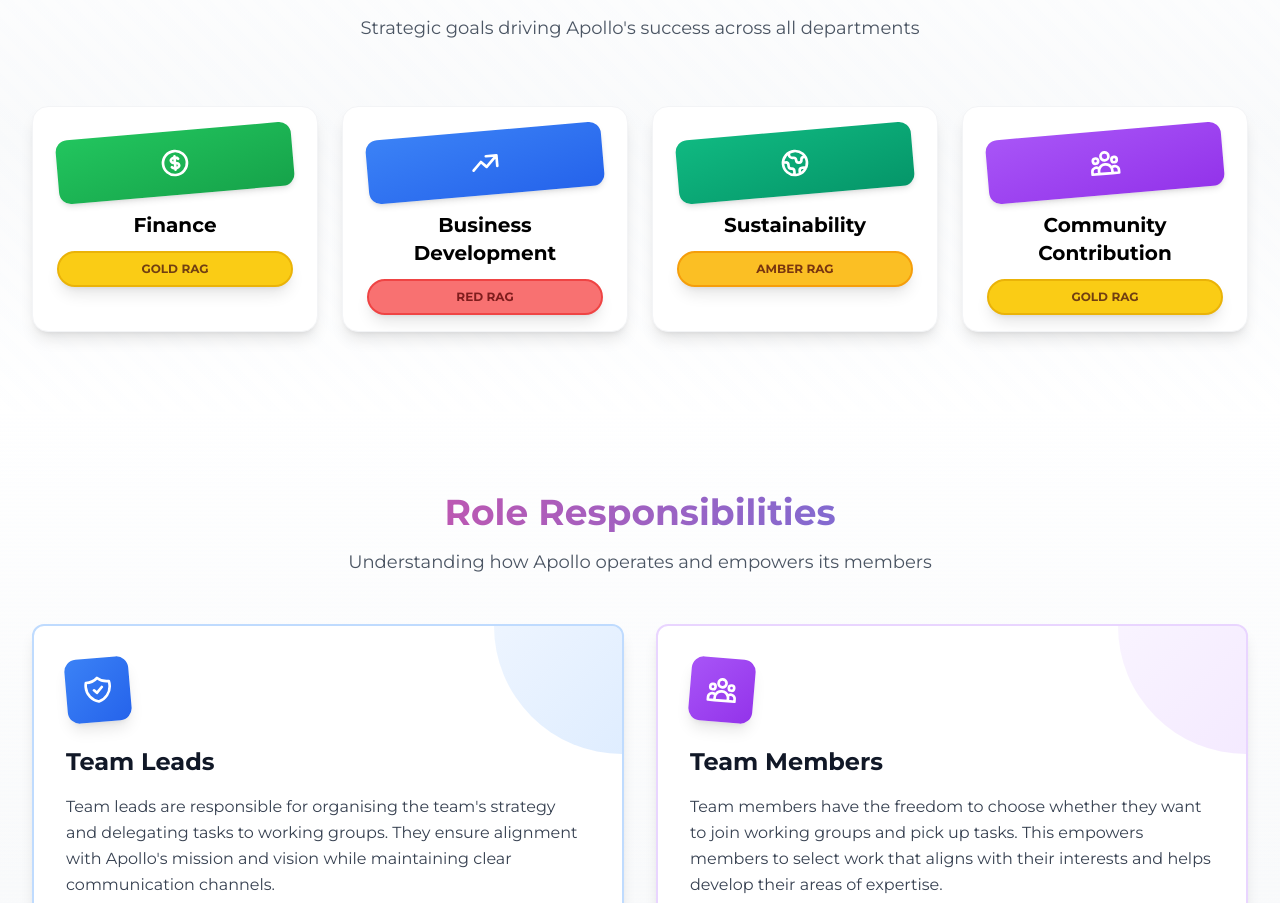
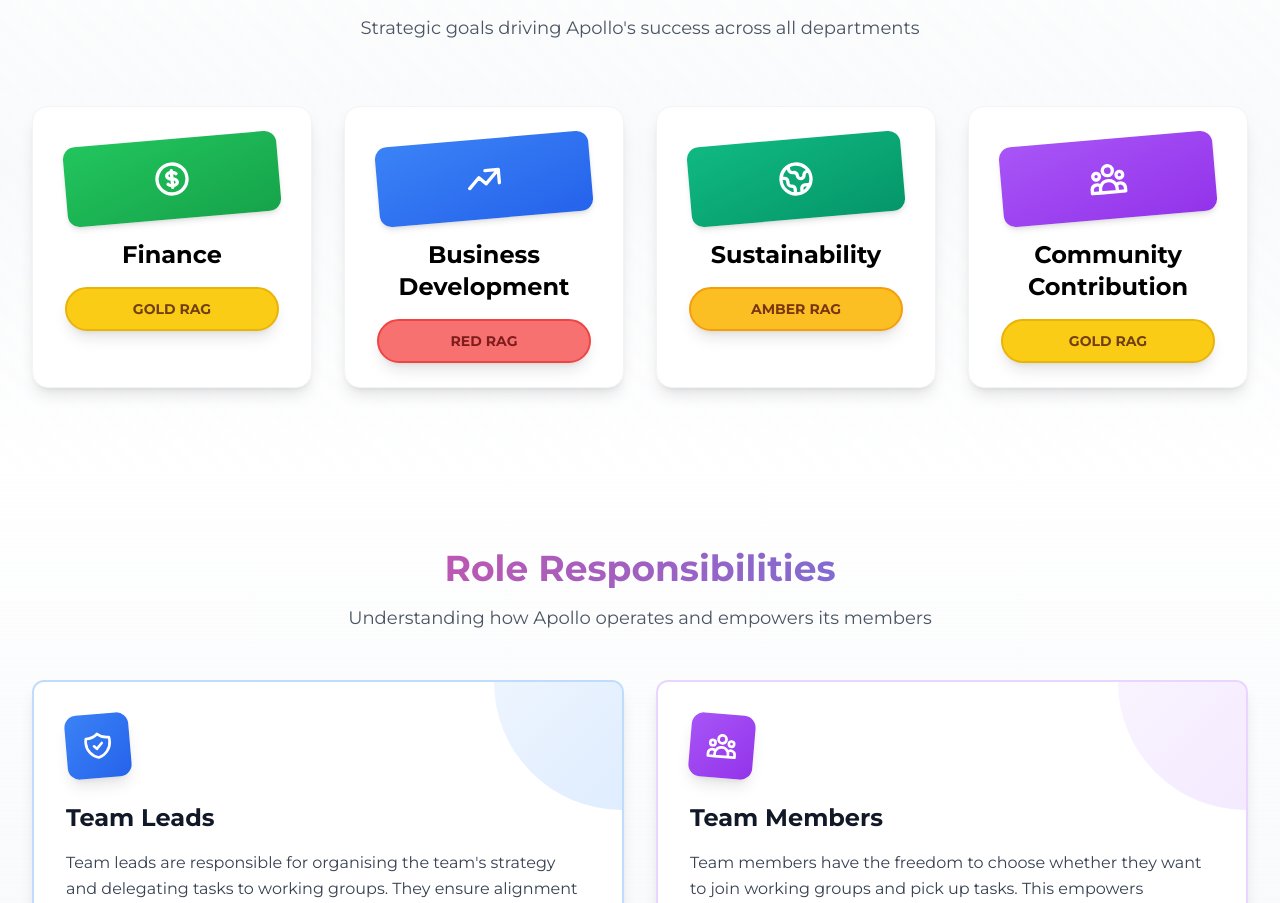
Before and after one commit to Mattpbaker/Apollo, a Next.js app: page / in a window 1280 px wide. Shown: the part 1682-2585 px from the top of the page. Built offline with nearby package versions, Linux system fonts and the light colour scheme.

Commit message:
Increase target card size and enable independent hover enlargement

```diff
--- a/components/Targets.tsx
+++ b/components/Targets.tsx
@@ -208,29 +208,30 @@
           whileInView="visible"
           viewport={{ once: true, amount: 0.2 }}
           variants={containerVariants}
-          className="grid grid-cols-1 md:grid-cols-2 lg:grid-cols-4 gap-6"
+          className="grid grid-cols-1 md:grid-cols-2 lg:grid-cols-4 gap-8"
         >
           {departments.map((dept, index) => (
             <motion.div
               key={index}
               variants={cardVariants}
-              whileHover={{ scale: 1.05, y: -8 }}
+              whileHover={{ scale: 1.1, y: -12, zIndex: 10 }}
               onClick={() => handleCardClick(index)}
-              className="bg-white rounded-2xl overflow-hidden cursor-pointer shadow-lg hover:shadow-2xl transition-all duration-300 group border border-gray-100 relative"
+              className="bg-white rounded-2xl overflow-visible cursor-pointer shadow-lg hover:shadow-2xl transition-all duration-300 group border border-gray-100 relative"
+              style={{ transformOrigin: 'center center' }}
             >
               {/* Default compact view */}
-              <div className="p-6 pb-4">
+              <div className="p-8 pb-6">
                 <motion.div
                   animate={{ rotate: [0, 5, -5, 0] }}
                   transition={{ duration: 3, repeat: Infinity, repeatDelay: 2 }}
-                  className={`bg-gradient-to-br ${dept.color} rounded-xl p-4 mb-4 flex items-center justify-center shadow-md`}
+                  className={`bg-gradient-to-br ${dept.color} rounded-xl p-6 mb-5 flex items-center justify-center shadow-md`}
                 >
-                  <div className="text-white">
+                  <div className="text-white scale-125">
                     {dept.icon}
                   </div>
                 </motion.div>
 
-                <h3 className="font-subtitle text-xl font-bold text-apollo-black mb-3 text-center">
+                <h3 className="font-subtitle text-2xl font-bold text-apollo-black mb-4 text-center">
                   {dept.name}
                 </h3>
 
@@ -240,7 +241,7 @@
                     whileInView={{ scale: 1 }}
                     viewport={{ once: true }}
                     transition={{ delay: 0.2, type: "spring" }}
-                    className={`px-4 py-2 rounded-full font-bold text-xs shadow-lg border-2 text-center ${
+                    className={`px-5 py-2.5 rounded-full font-bold text-sm shadow-lg border-2 text-center ${
                       dept.ragRating === 'GOLD' ? 'bg-yellow-400 text-yellow-900 border-yellow-500' :
                       dept.ragRating === 'RED' ? 'bg-red-400 text-red-900 border-red-500' :
                       dept.ragRating === 'AMBER' ? 'bg-amber-400 text-amber-900 border-amber-500' :
@@ -253,29 +254,29 @@
               </div>
 
               {/* Hover expanded view - slides down */}
-              <div className="overflow-hidden max-h-0 group-hover:max-h-96 transition-all duration-300 ease-in-out opacity-0 group-hover:opacity-100">
-                <div className={`bg-gradient-to-br ${dept.color} p-6 pt-4 text-white relative`}>
+              <div className="overflow-hidden max-h-0 group-hover:max-h-[400px] transition-all duration-300 ease-in-out opacity-0 group-hover:opacity-100">
+                <div className={`bg-gradient-to-br ${dept.color} p-8 pt-6 text-white relative`}>
                   {/* Decorative elements */}
-                  <div className="absolute top-0 right-0 w-20 h-20 bg-white/10 rounded-full blur-xl -mr-10 -mt-10"></div>
+                  <div className="absolute top-0 right-0 w-24 h-24 bg-white/10 rounded-full blur-xl -mr-12 -mt-12"></div>
 
                   <div className="relative z-10">
-                    <div className="mb-4">
-                      <p className="text-xs font-semibold text-white/80 mb-2 uppercase tracking-wide">
+                    <div className="mb-5">
+                      <p className="text-sm font-semibold text-white/80 mb-3 uppercase tracking-wide">
                         {dept.targets.length} {dept.targets.length === 1 ? 'Target' : 'Targets'}
                       </p>
                       {dept.targets[0] && (
-                        <p className="text-sm font-caption text-white/95 leading-relaxed line-clamp-2">
+                        <p className="text-base font-caption text-white/95 leading-relaxed line-clamp-3">
                           {dept.targets[0]}
                         </p>
                       )}
                     </div>
                     <motion.div
                       whileHover={{ x: 3 }}
-                      className="flex items-center gap-2 text-xs font-semibold text-white/90 pt-2 border-t border-white/20"
+                      className="flex items-center gap-2 text-sm font-semibold text-white/90 pt-3 border-t border-white/20"
                     >
                       <span>Click for details</span>
                       <svg
-                        className="w-4 h-4"
+                        className="w-5 h-5"
                         fill="none"
                         stroke="currentColor"
                         viewBox="0 0 24 24"
```
Also changed, not shown: 1 other file (tests, documents, lock files or other folders).
